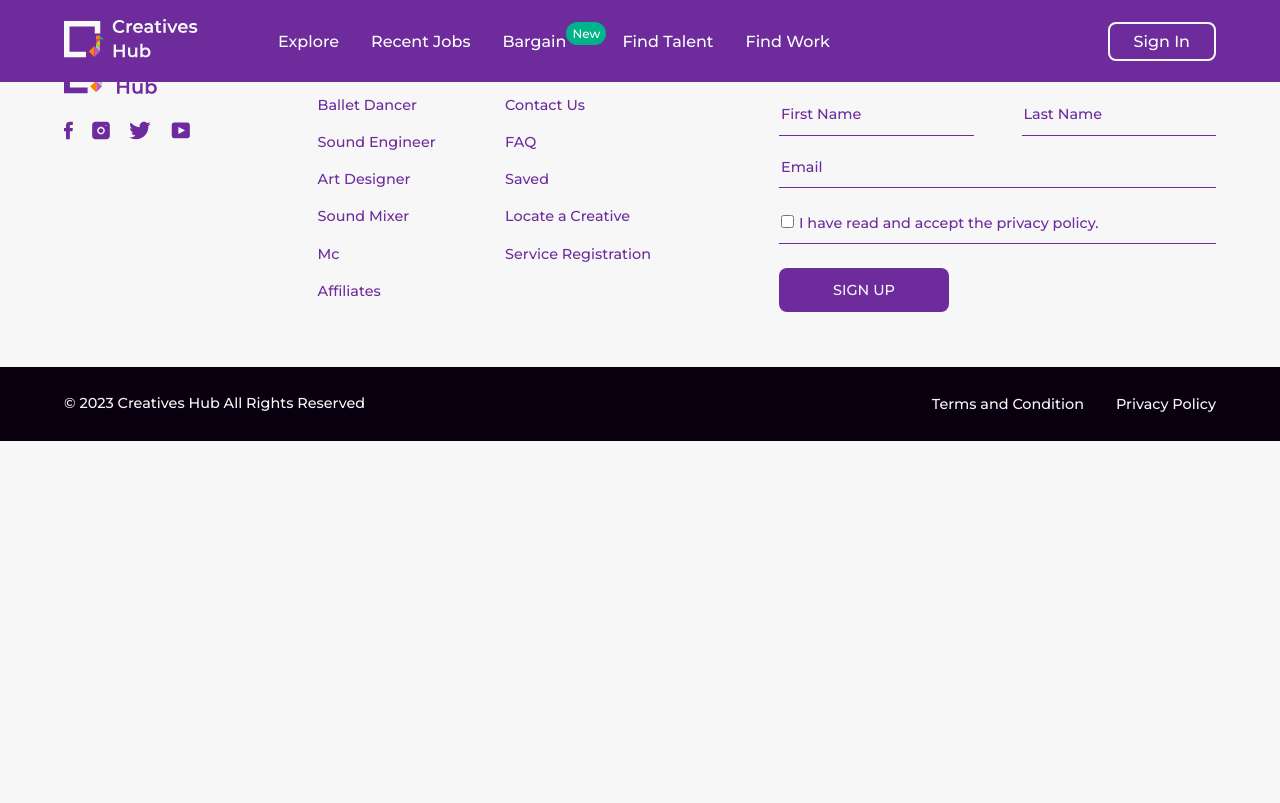
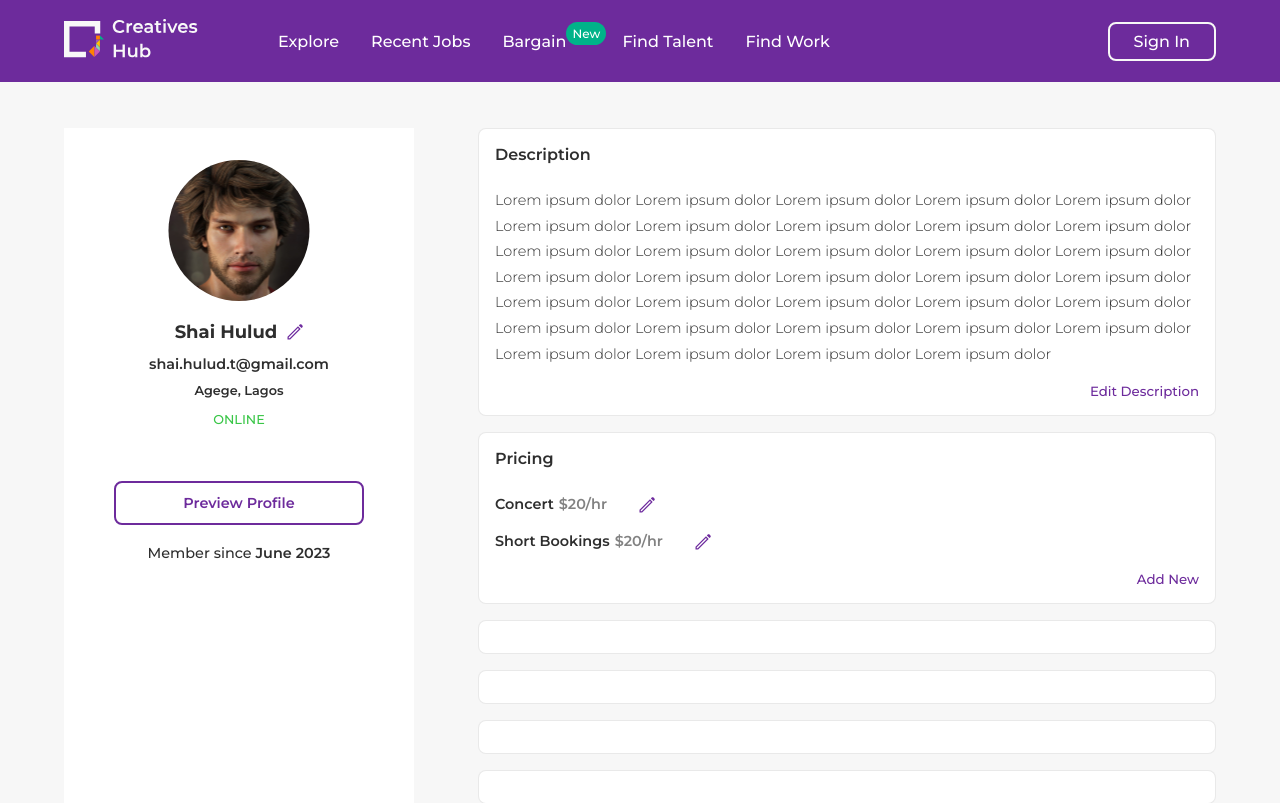
Before and after one commit to doshservices/creativehub, a React (Vite) app: page /usersDashboard in a window 1280 px wide. Shown: the top 803 px of the page. Built offline with nearby package versions, Linux system fonts and the light colour scheme.

Commit message:
dashboard completed

```diff
--- a/src/App.tsx
+++ b/src/App.tsx
@@ -13,6 +13,7 @@ import RecentJobs from './views/recentJobs/recentJobs';
 import TalentInfo from './views/talentInfo/talentInfo';
 import NewPassword from './views/newPassword/newPassword';
 import SearchResult from './views/searchResult/searchResult';
+import UserDashboard from './views/userDashboard/dashboard';
 import SoundEngineerInfo from './views/soundEngineer/engineer';
 import { CreativesNotification } from './views/notification/creatives';
 import { BrowserRouter, Route, Routes } from 'react-router-dom';
@@ -37,6 +38,7 @@ const App = () => {
         <Route path='/talentlisting' element={<Listing />} />
         <Route path='/soundengineer' element={<SoundEngineerInfo />} />
         <Route path='/notifications' element={<CreativesNotification />} />
+        <Route path='/usersDashboard' element={<UserDashboard />} />
       </Routes>
       <Footer />
     </BrowserRouter>
--- a/src/scss/_variables.scss
+++ b/src/scss/_variables.scss
@@ -18,6 +18,7 @@ $red100: hsl(0, 79%, 63%);
 $red200: hsl(0, 75%, 54%);
 $green100: hsl(166, 100%, 35%);
 $green200: hsl(146, 64%, 36%);
+$green300: hsla(126, 55%, 50%, 1);
 
 //font weights
 $font-weights: (
--- /dev/null
+++ b/src/views/userDashboard/dashboard.scss
@@ -0,0 +1,135 @@
+@import '../../scss/variables';
+@import '../../scss/mixin';
+
+#users__dashboard {
+    padding: 8rem $padding-x 3rem $padding-x;
+    display: grid;
+    color: $dark200;
+    grid-template-columns: 350px 1fr;
+    column-gap: 4rem;
+    row-gap: 2rem;
+
+    @media(max-width: 800px) {
+        grid-template-columns: 1fr 1fr;
+        column-gap: 2rem;
+    }
+
+    @media(max-width: 650px) {
+        grid-template-columns: 1fr;
+    }
+
+    &__profile {
+        background-color: $light100;
+        padding: calc($base * 2) $base;
+        text-align: center;
+
+        .dp {
+            margin-bottom: 1rem;
+        }
+
+        h3 {
+            display: flex;
+            align-items: center;
+            max-width: fit-content;
+            margin: auto;
+            font-size: calc($base + 2px);
+            margin-bottom: .7rem;
+
+            span {
+                margin-right: 10px;
+            }
+        }
+
+        a {
+            font-size: $meduim;
+            font-weight: map-get($font-weights, semibold);
+        }
+
+        address {
+            font-style: normal;
+            font-size: $small;
+            font-weight: map-get($font-weights, semibold);
+            margin: .6rem 0;
+        }
+
+        .status {
+            font-size: $small;
+            font-weight: map-get($font-weights, big);
+            color: $green300;
+        }
+
+        button {
+            font-size: $meduim;
+            font-weight: map-get($font-weights, semibold);
+            background-color: transparent;
+            border: 2px solid $primary;
+            color: $primary;
+            border-radius: $radius-8;
+            width: 100%;
+            max-width: 250px;
+            padding: .7rem 2rem;
+            margin: 3rem auto 1rem auto;
+        }
+
+        .member {
+            font-size: $meduim;
+            font-weight: map-get($font-weights, big);
+
+            span {
+                font-weight: map-get($font-weights, semibold);
+            }
+        }
+    }
+
+    &__about {
+
+        >section {
+            background: $light100;
+            border: 1px solid rgba(45, 45, 45, 0.1);
+            border-radius: $radius-4;
+            padding: $base;
+            margin-bottom: $base;
+        }
+
+        h4 {
+            font-size: $base;
+            margin-bottom: calc($base + 8px);
+            font-weight: map-get($font-weights, semibold);
+        }
+
+        button {
+            display: block;
+            margin-left: auto;
+            border: none;
+            background-color: transparent;
+            color: $primary;
+            margin-top: $base;
+        }
+
+        .description {
+            p {
+                font-weight: map-get($font-weights, thin);
+                font-size: $meduim;
+            }
+        }
+
+        .pricing {
+            p {
+                font-size: $meduim;
+                font-weight: map-get($font-weights, semibold);
+                display: flex;
+                align-items: center;
+                margin-bottom: .7rem;
+
+                span {
+                    color: hsla(0, 0%, 51%, 1);
+                    margin-left: 5px;
+                }
+
+                img {
+                    margin-left: 2rem;
+                }
+            }
+        }
+    }
+}
--- /dev/null
+++ b/src/views/userDashboard/dashboard.tsx
@@ -0,0 +1,42 @@
+import './dashboard.scss';
+import dp from './assets/dp.svg';
+import pencil from './assets/pencil.svg';
+
+const UserDashboard = () => {
+    return (
+        <section id="users__dashboard">
+            <section id="users__dashboard__profile">
+                <img className='dp' src={dp} alt="profile" />
+                <h3>
+                    <span>Shai Hulud</span>
+                    <img src={pencil} alt="*" />
+                </h3>
+                <a>shai.hulud.t@gmail.com</a>
+                <address>Agege, Lagos</address>
+                <p className="status">ONLINE</p>
+                <button>Preview Profile</button>
+                <p className="member">Member since  <span>June 2023</span></p>
+            </section>
+            <div id="users__dashboard__about">
+                <section className="description">
+                    <h4>Description</h4>
+                    <p>Lorem ipsum dolor Lorem ipsum dolor Lorem ipsum dolor Lorem ipsum dolor Lorem ipsum dolor Lorem ipsum dolor Lorem ipsum dolor Lorem ipsum dolor Lorem ipsum dolor Lorem ipsum dolor Lorem ipsum dolor Lorem ipsum dolor Lorem ipsum dolor Lorem ipsum dolor Lorem ipsum dolor Lorem ipsum dolor Lorem ipsum dolor Lorem ipsum dolor Lorem ipsum dolor Lorem ipsum dolor Lorem ipsum dolor Lorem ipsum dolor Lorem ipsum dolor Lorem ipsum dolor Lorem ipsum dolor Lorem ipsum dolor Lorem ipsum dolor Lorem ipsum dolor Lorem ipsum dolor Lorem ipsum dolor Lorem ipsum dolor Lorem ipsum dolor Lorem ipsum dolor Lorem ipsum dolor</p>
+                    <button>Edit Description</button>
+                </section>
+                <section className="pricing">
+                    <h4>Pricing</h4>
+                    <p>Concert<span>$20/hr</span><img src={pencil} alt="" /></p>
+                    <p>Short Bookings<span>$20/hr</span><img src={pencil} alt="" /></p>
+                    <button>Add New</button>
+                </section>
+                <section className="languages"></section>
+                <section className="skills"></section>
+                <section className="awards"></section>
+                <section className="media"></section>
+                <section className="urls"></section>
+            </div>
+        </section>
+    )
+}
+
+export default UserDashboard
```
Also changed, not shown: src/views/userDashboard/assets/dp.svg (added), src/views/userDashboard/assets/pencil.svg (added).
